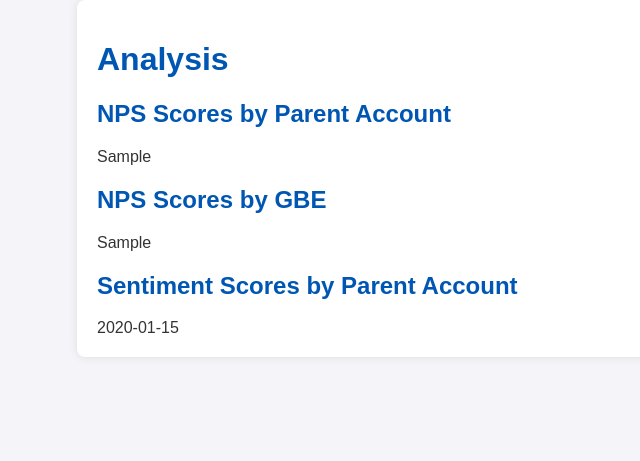
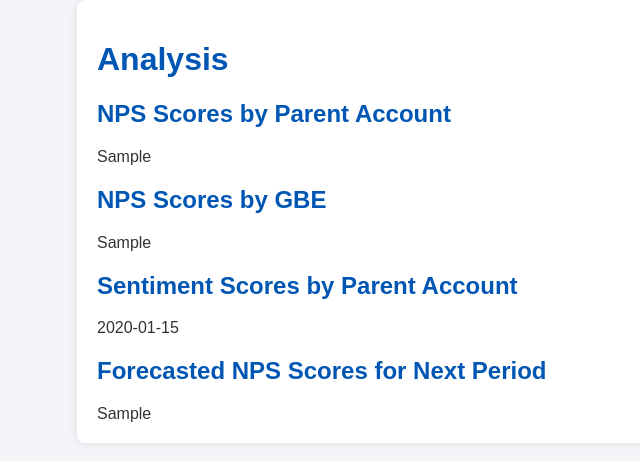
Before and after one commit to alideveloper1610/Umayal, a Flask app: template Example 4 Umayal/templates/analysis.html in a window 1280 px wide. Shown: the top 461 px of the page, without its empty margins (31-671 px from the left). Run offline with Flask 3, Linux system fonts and the light colour scheme; the template is opened without the code that fills it: most values are stand-ins (such as "Sample title", 1, 10 or a date in 2020); some libraries are stand-ins or nearby versions.

Commit message:
Update analysis.html

```diff
--- a/Example 4 Umayal/templates/analysis.html
+++ b/Example 4 Umayal/templates/analysis.html
@@ -23,6 +23,12 @@
             {{ graph_sentiment_parent | safe }}
         </div>
         {% endif %}
+        {% if graph_forecast %}
+        <div>
+            <h2>Forecasted NPS Scores for Next Period</h2>
+            {{ graph_forecast | safe }}
+        </div>
+        {% endif %}
     </div>
 </body>
 </html>
```
